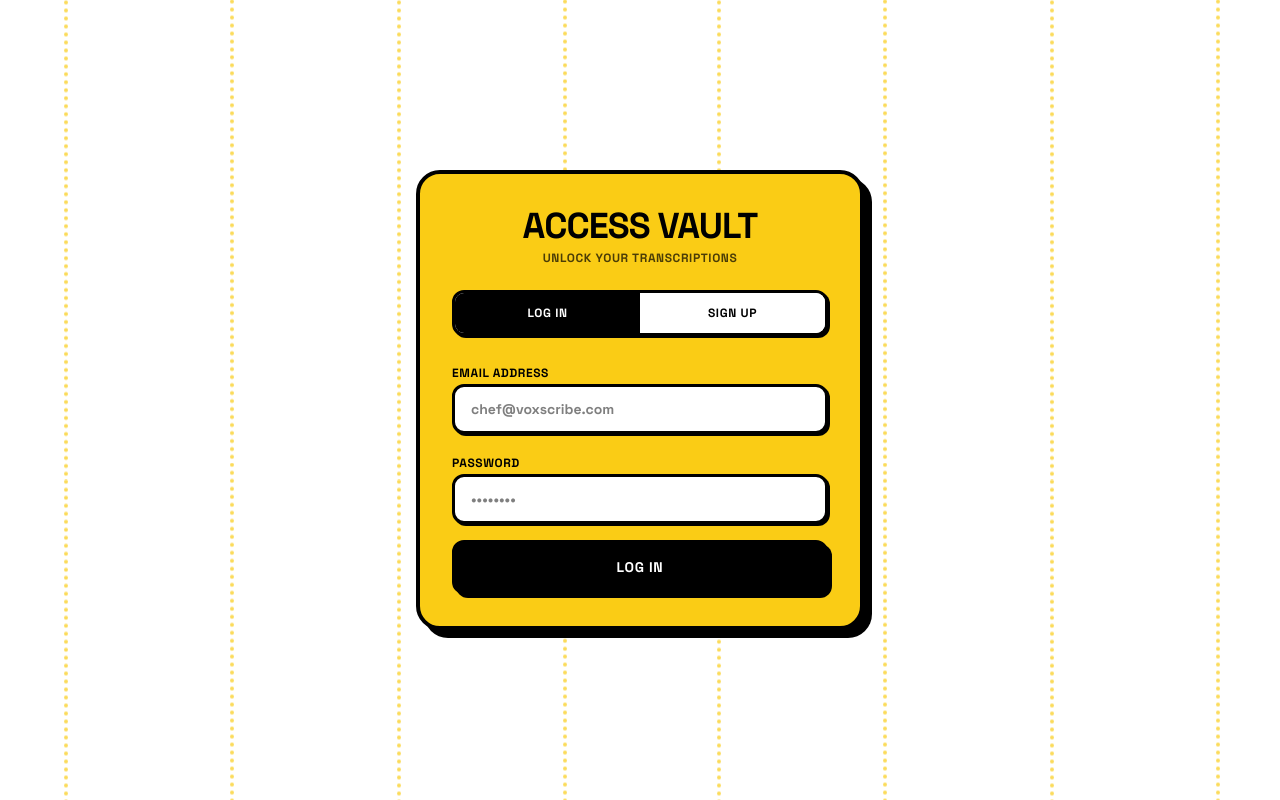
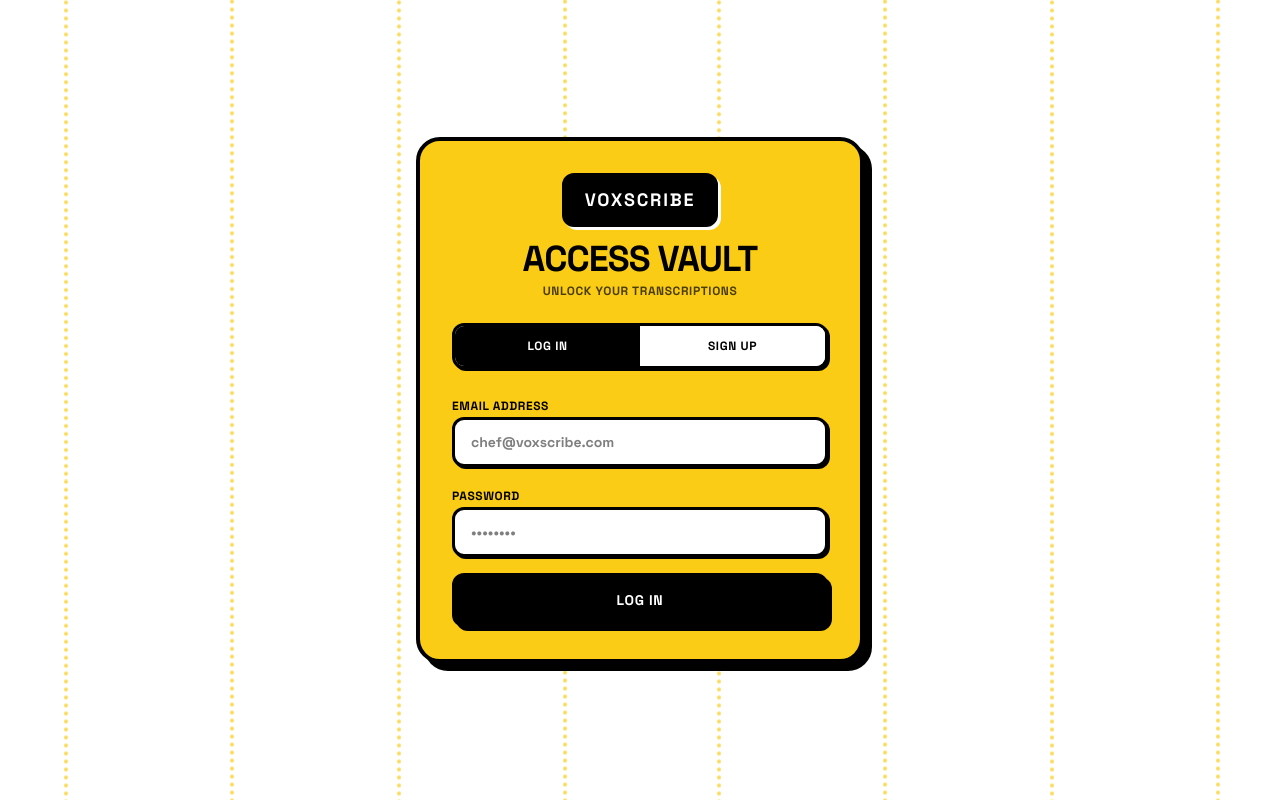
Before and after one commit to elzrose/voxscribe, a React (Vite) app in the folder client/: page / in a window 1280 px wide. Built offline with nearby package versions, Linux system fonts and the light colour scheme.

Commit message:
few changes

```diff
--- a/client/src/Auth.jsx
+++ b/client/src/Auth.jsx
@@ -51,6 +51,9 @@ function Auth({ onAuthSuccess }) {
 
       {/* Title */}
       <div className="space-y-1">
+        <div className="inline-block px-5 py-2.5 bg-black text-white text-lg font-black uppercase rounded-xl tracking-widest mb-3 shadow-[3px_3px_0px_0px_rgba(255,255,255,1)] border-3 border-black">
+          voxscribe
+        </div>
         <h1 className="text-4xl font-black text-black uppercase tracking-tight">
           {isSignUp ? "Create Account" : "Access Vault"}
         </h1>
```
